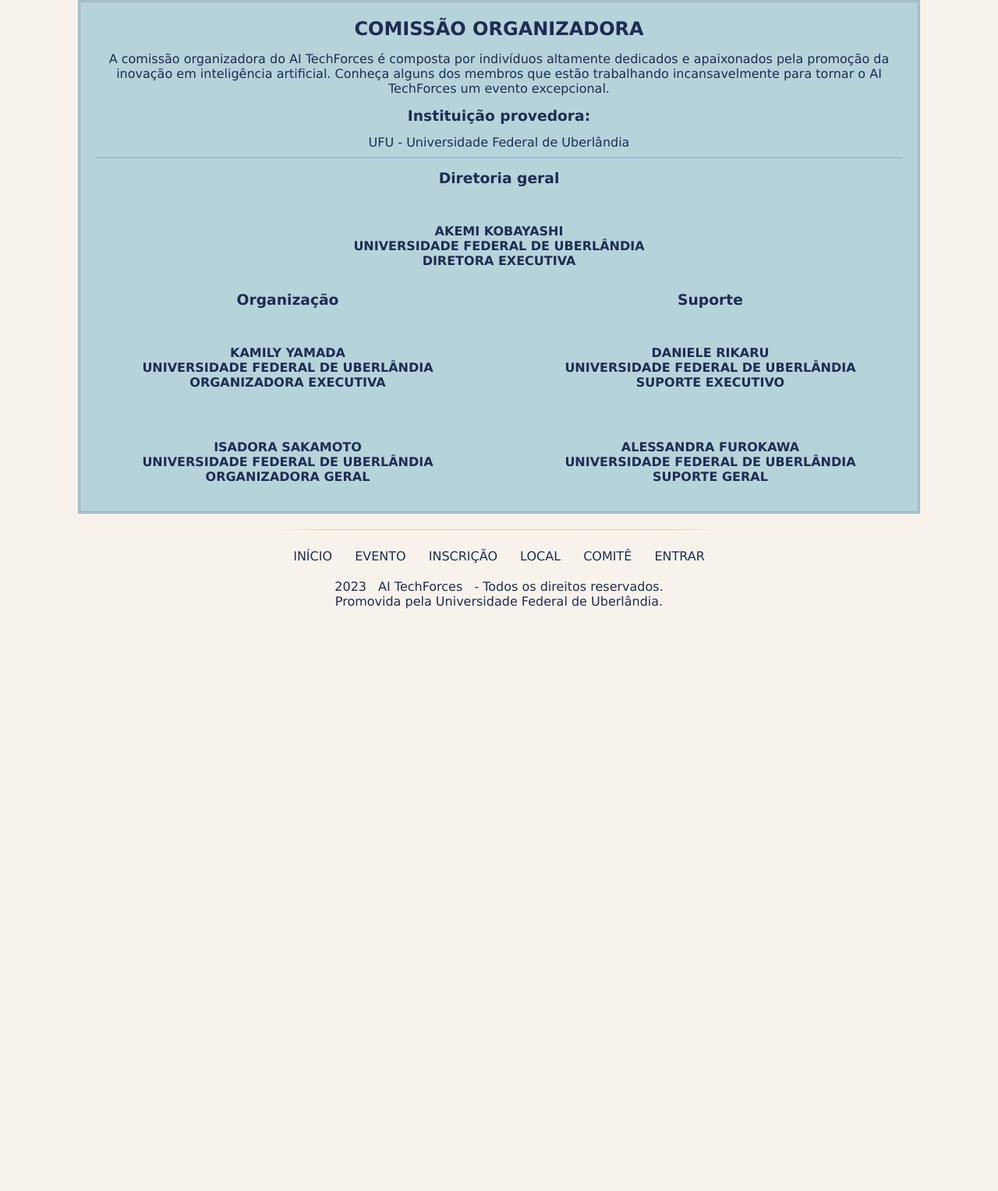
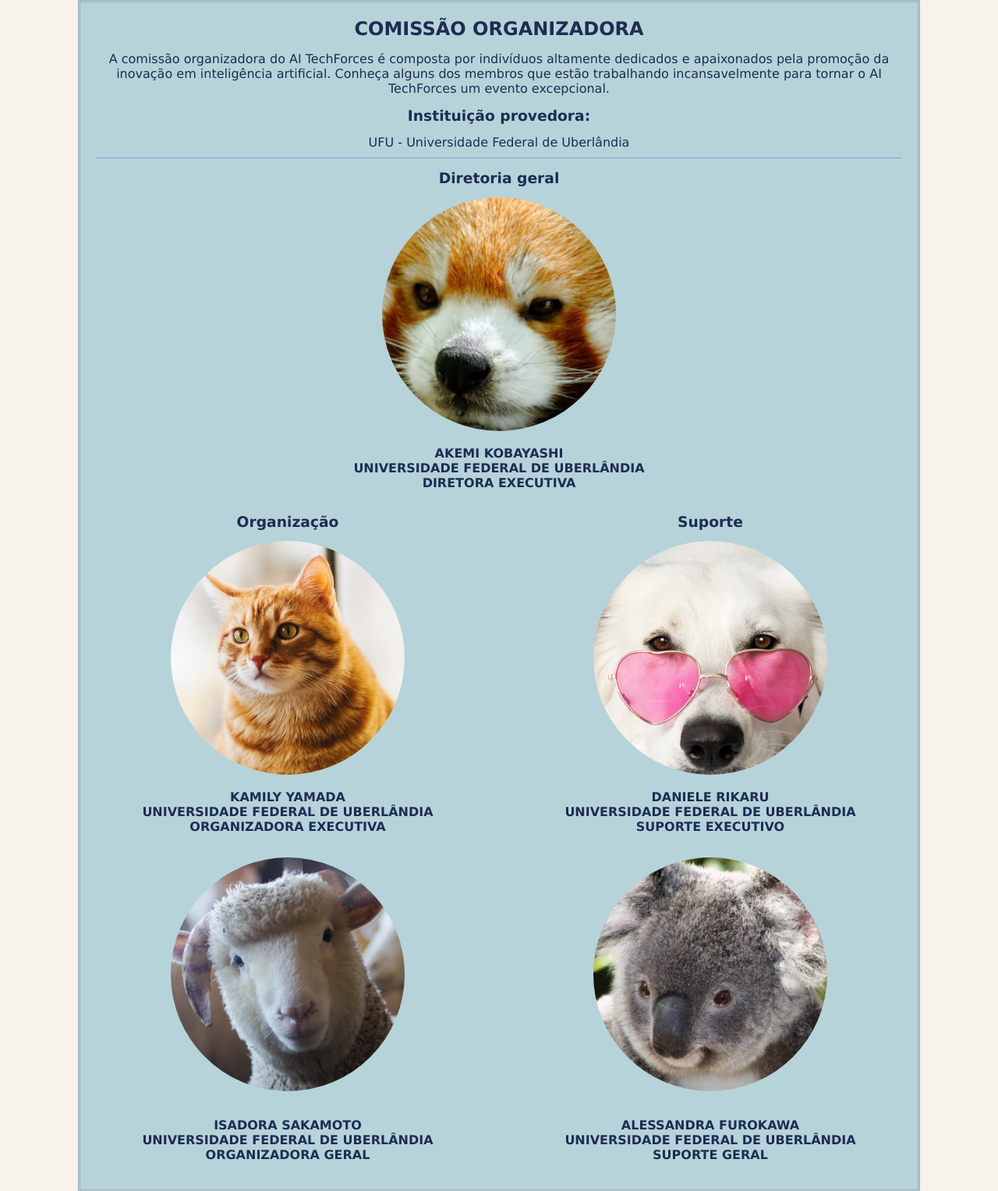
Before and after one commit to jkakemi/pi1_work, a plain HTML site: page comite.html in a window 1280 px wide. Shown: the part 120-1648 px from the top of the page at 78% size. Before the commit the page ends 931 px from the top, so only its background shows below. Drawn offline with Linux system fonts and the light colour scheme; the site is published under a folder, as on GitHub Pages, so addresses that start at the root find nothing; files whose address does not match are found by name.

Commit message:
Update comite.html

```diff
--- a/comite.html
+++ b/comite.html
@@ -40,7 +40,7 @@
                 </p>
                 <div class="coluna3">
                     <h3>Diretoria geral</h3>
-                    <img src="/imagens/panda.jpg" alt="">
+                    <img src="imagens/panda.jpg" alt="">
                     <ul>
                         <li>Akemi Kobayashi</li>
                         <li>Universidade Federal de Uberlândia</li>
@@ -50,13 +50,13 @@
                 <div class="wrapper">
                     <div class="coluna1">
                         <h3>Organização</h3>
-                        <img src="/imagens/gato.jpg" alt="">
+                        <img src="imagens/gato.jpg" alt="">
                         <ul>
                             <li>Kamily Yamada</li>
                             <li>Universidade Federal de Uberlândia</li>
                             <li>Organizadora executiva</li>
                         </ul>
-                        <img src="/imagens/ovelha.jpg" alt="">
+                        <img src="imagens/ovelha.jpg" alt="">
                         <ul>
                             <li>Isadora Sakamoto</li>
                             <li>Universidade Federal de Uberlândia</li>
@@ -65,13 +65,13 @@
                     </div>
                     <div class="coluna2">
                         <h3>Suporte</h3>
-                        <img src="/imagens/cachorro.jpg" alt="">
+                        <img src="imagens/cachorro.jpg" alt="">
                         <ul>
                             <li>Daniele Rikaru</li>
                             <li>Universidade Federal de Uberlândia</li>
                             <li>Suporte executivo</li>
                         </ul>
-                        <img src="/imagens/coala.jpg" alt="">
+                        <img src="imagens/coala.jpg" alt="">
                         <ul>
                             <li>Alessandra Furokawa</li>
                             <li>Universidade Federal de Uberlândia</li>
```
